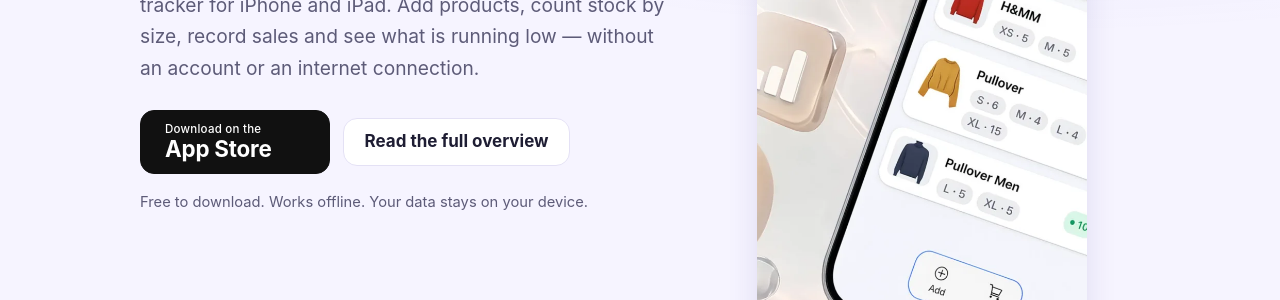
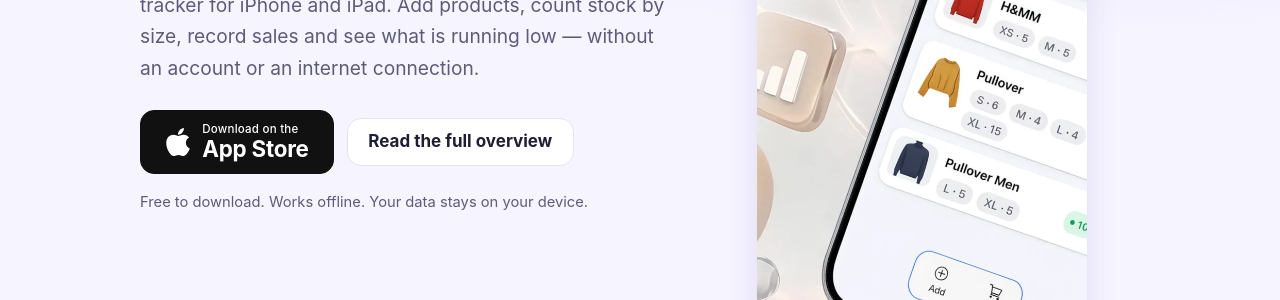
Before and after one commit to Praporscic/InventoryPrivacy, a Jekyll site: the page built from about/index.html, in a window 1280 px wide. Shown: the part 445-745 px from the top of the page. Built offline with Jekyll 4.4.1, drawn with Linux system fonts in a browser that asks for light colours.

Commit message:
add icon

```diff
--- a/_includes/download-button.html
+++ b/_includes/download-button.html
@@ -1,4 +1,7 @@
 <a class="btn btn-primary btn-lg" href="{{ site.app_store_url }}" rel="noopener" aria-label="Download Inventory – Stock Manager on the App Store">
-  <span class="btn-small">Download on the</span>
-  <span class="btn-big">App Store</span>
+  <svg class="btn-icon" viewBox="0 0 384 512" width="26" height="32" aria-hidden="true" focusable="false"><path fill="currentColor" d="M318.7 268.7c-.2-36.7 16.4-64.4 50-84.8-18.8-26.9-47.2-41.7-84.7-44.6-35.5-2.8-74.3 20.7-88.5 20.7-15 0-49.4-19.7-76.4-19.7C63.3 141.2 4 184.8 4 273.5q0 39.3 14.4 81.2c12.8 36.7 59 126.7 107.2 125.2 25.2-.6 43-17.9 75.8-17.9 31.8 0 48.3 17.9 76.4 17.9 48.6-.7 90.4-82.5 102.6-119.3-65.2-30.7-61.7-90-61.7-91.9zm-56.6-164.2c27.3-32.4 24.8-61.9 24-72.5-24.1 1.4-52 16.4-67.9 34.9-17.5 19.8-27.8 44.3-25.6 71.9 26.1 2 49.9-11.4 69.5-34.3z"/></svg>
+  <span class="btn-text">
+    <span class="btn-small">Download on the</span>
+    <span class="btn-big">App Store</span>
+  </span>
 </a>
--- a/assets/css/style.css
+++ b/assets/css/style.css
@@ -97,7 +97,9 @@
   .btn-primary { background: #fff; color: #111; border-color: #fff; }
   .btn-primary:hover { background: #ececf8; }
 }
-.btn-lg { padding: .7rem 1.5rem; min-width: 190px; }
+.btn-lg { padding: .7rem 1.5rem; min-width: 190px; flex-direction: row; align-items: center; gap: .7rem; }
+.btn-text { display: flex; flex-direction: column; text-align: left; }
+.btn-icon { flex: none; }
 .btn-small { font-size: .72rem; font-weight: 500; letter-spacing: .02em; }
 .btn-big { font-size: 1.4rem; letter-spacing: -.01em; }
 .btn-secondary {
@@ -234,6 +236,7 @@
 .app-banner span { color: var(--muted); font-size: .95rem; }
 .app-banner .btn-lg { min-width: 0; padding: .55rem 1.1rem; }
 .app-banner .btn-big { font-size: 1.1rem; }
+.app-banner .btn-icon { width: 20px; height: 24px; }
 
 /* ---------- Footer ---------- */
 .site-footer { border-top: 1px solid var(--border); padding: 2rem 0 3rem; color: var(--muted); font-size: .92rem; background: var(--bg-soft); }
```
